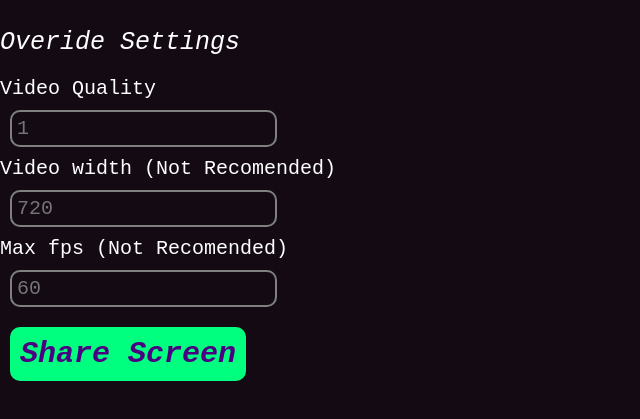
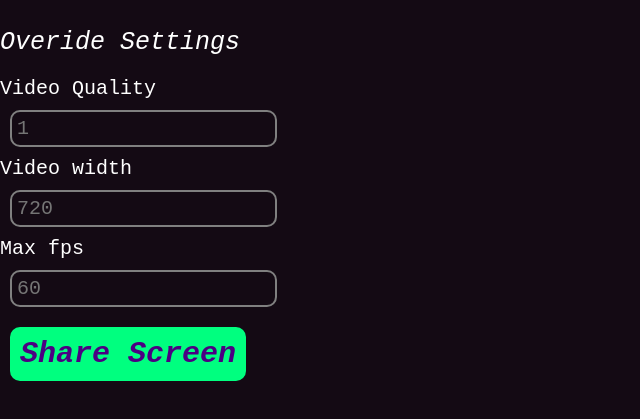
Before and after one commit to imagineeeinc/vr-display, a website: page public/mirror/index.html in a window 1280 px wide. Shown: the part 295-714 px from the top of the page, without its empty margins (0-640 px from the left). Drawn offline with Linux system fonts and the light colour scheme.

Commit message:
changed the text

```diff
--- a/public/mirror/index.html
+++ b/public/mirror/index.html
@@ -26,13 +26,13 @@
 				</label>
 				<br>
 				<label>
-					Video width (Not Recomended)
+					Video width
 					<br>
 					<input type="number" id="width" placeholder="720"></input>
 				</label>
 				<br>
 				<label>
-					Max fps (Not Recomended)
+					Max fps
 					<br>
 					<input type="number" id="fps" placeholder="60"></input>
 				</label>
```
